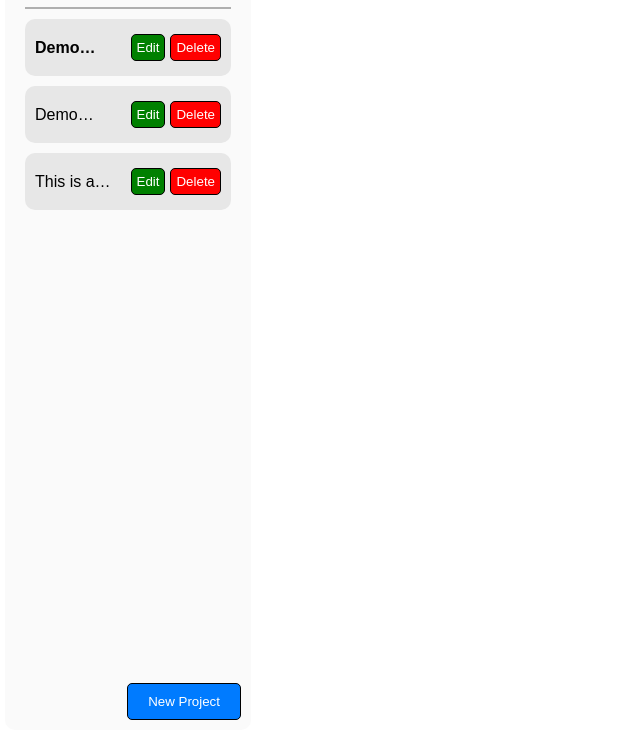
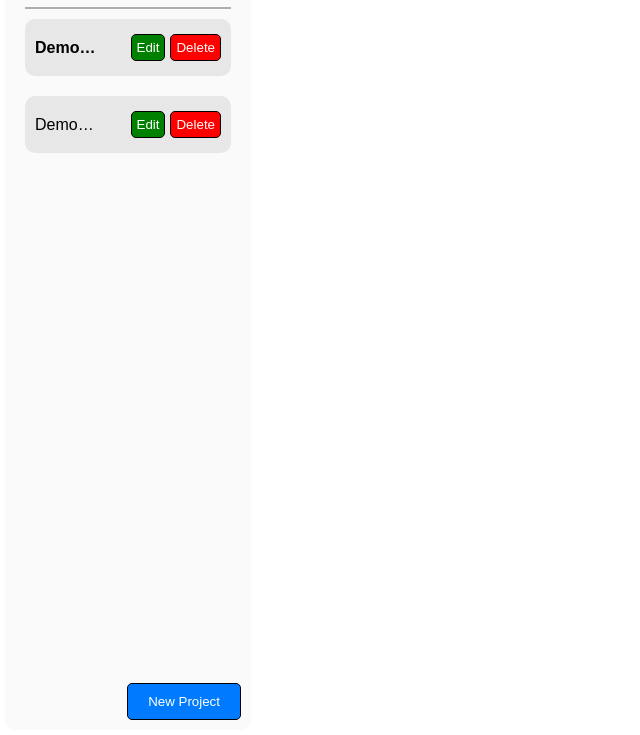
Before and after one commit to mphosomo/TodoListTOP, a website built with webpack: page src/template.html in a window 1280 px wide. Shown: the part 65-800 px from the top of the page, without its empty margins (0-640 px from the left). Built offline with nearby package versions, Linux system fonts and the light colour scheme.

Commit message:
Style: Remove test projects

```diff
--- a/src/template.html
+++ b/src/template.html
@@ -28,31 +28,10 @@
 								</button>
 							</div>
 						</div>
-					</div>
 
-					<div class="projects">
 						<div class="project-container">
 							<div class="left">
 								<p class="project-name">Demo Project</p>
-							</div>
-
-							<div class="right">
-								<button type="button" id="edit-button">
-									Edit
-								</button>
-								<button type="button" id="delete-button">
-									Delete
-								</button>
-							</div>
-						</div>
-					</div>
-
-					<div class="projects">
-						<div class="project-container">
-							<div class="left">
-								<p class="project-name">
-									This is a test with a longer text
-								</p>
 							</div>
 
 							<div class="right">
```
